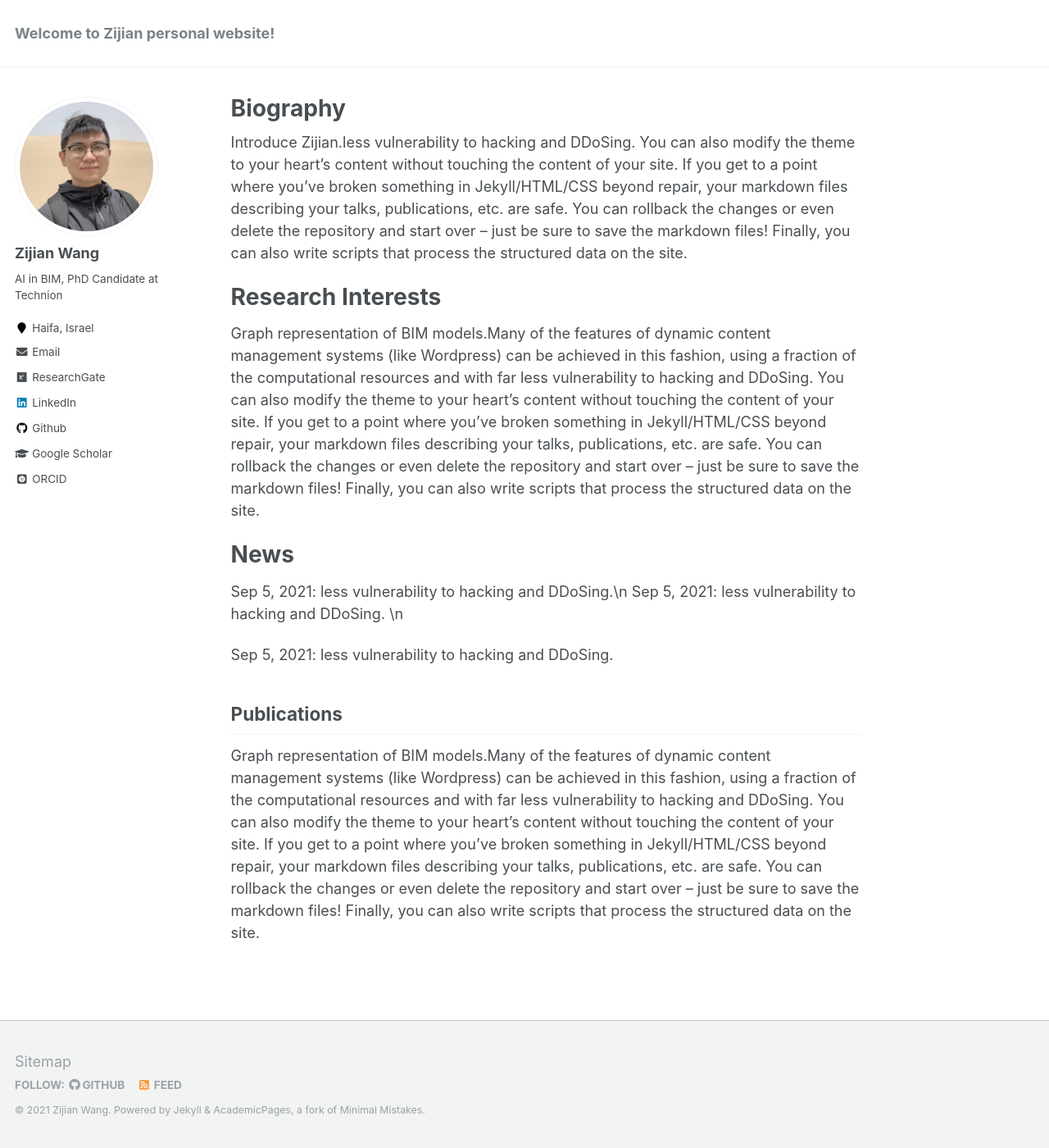
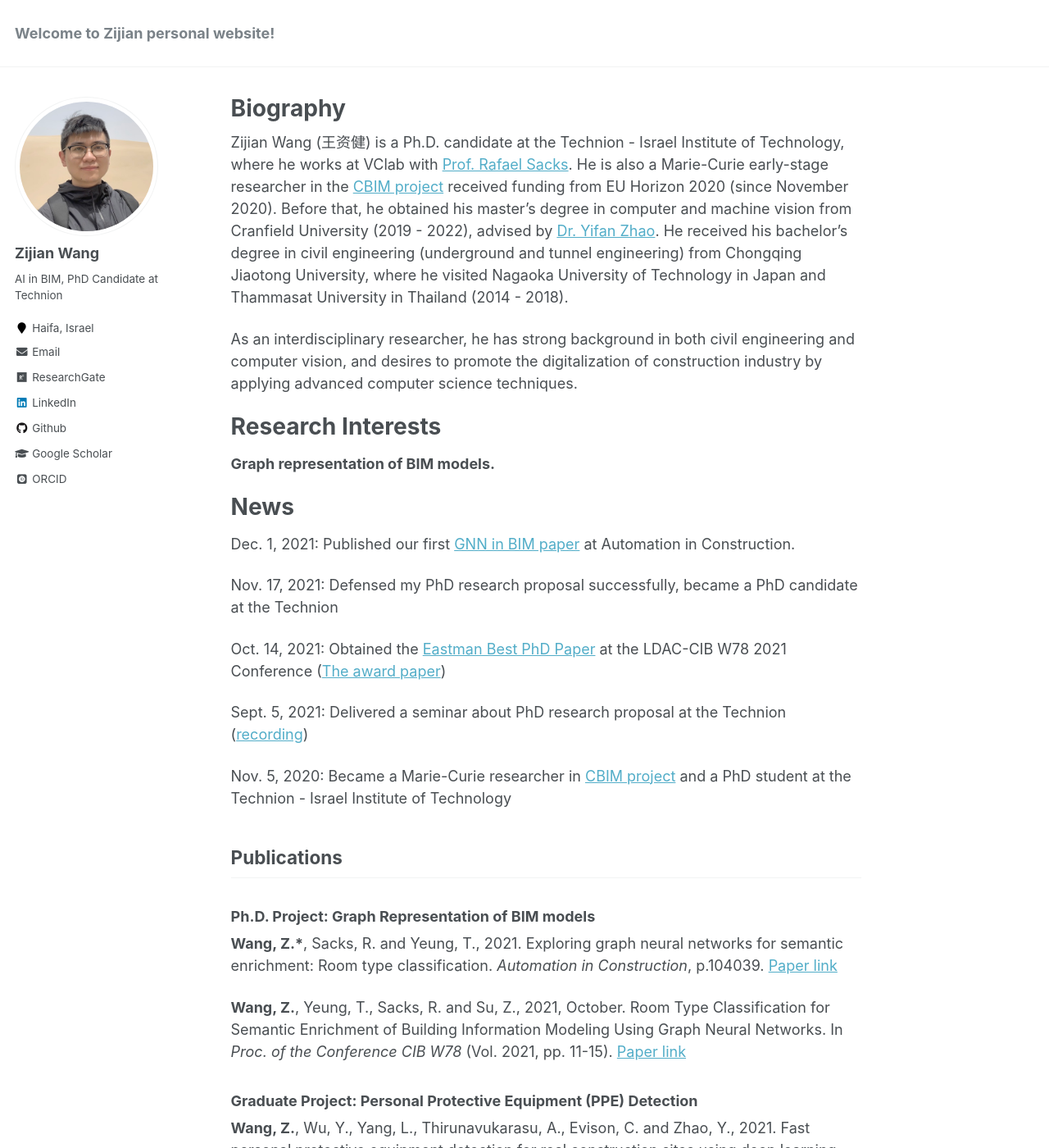
Before and after one commit to ZijianWang-ZW/zijianwang-zw.github.io, a Jekyll site: the page built from _pages/about.md, in a window 1280 px wide and 1400 px high. Shown: the whole window at 82% size. Built offline with Jekyll 4.4.1, drawn with Linux system fonts in a browser that asks for light colours; some web fonts are replaced; some of the changed text lies outside the part shown.

Commit message:
change about page

```diff
--- a/_pages/about.md
+++ b/_pages/about.md
@@ -8,23 +8,74 @@ redirect_from:
   - /about.html
 ---
 
-Introduce Zijian.less vulnerability to hacking and DDoSing. You can also modify the theme to your heart's content without touching the content of your site. If you get to a point where you've broken something in Jekyll/HTML/CSS beyond repair, your markdown files describing your talks, publications, etc. are safe. You can rollback the changes or even delete the repository and start over -- just be sure to save the markdown files! Finally, you can also write scripts that process the structured data on the site.
+Zijian Wang (王资健) is a Ph.D. candidate at the Technion - Israel Institute of Technology, where he works at VClab with [Prof. Rafael Sacks](https://sacks.net.technion.ac.il/). He is also a Marie-Curie early-stage researcher in the [CBIM project](https://cbim2020.net.technion.ac.il/) received funding from EU Horizon 2020 (since November 2020). Before that, he obtained his master's degree in computer and machine vision from Cranfield University (2019 - 2022), advised by [Dr. Yifan Zhao](https://www.cranfield.ac.uk/people/dr-yifan-zhao-1337015). He received his bachelor's degree in civil engineering (underground and tunnel engineering) from Chongqing Jiaotong University, where he visited Nagaoka University of Technology in Japan and Thammasat University in Thailand (2014 - 2018).
+
+
+
+As an interdisciplinary researcher, he has strong background in both civil engineering and computer vision, and desires to promote the digitalization of construction industry by applying advanced computer science techniques.
+
+
+
+
 
 
 Research Interests
 ======
-Graph representation of BIM models.Many of the features of dynamic content management systems (like Wordpress) can be achieved in this fashion, using a fraction of the computational resources and with far less vulnerability to hacking and DDoSing. You can also modify the theme to your heart's content without touching the content of your site. If you get to a point where you've broken something in Jekyll/HTML/CSS beyond repair, your markdown files describing your talks, publications, etc. are safe. You can rollback the changes or even delete the repository and start over -- just be sure to save the markdown files! Finally, you can also write scripts that process the structured data on the site.
+**Graph representation of BIM models.**
+
+
+
+
 
 News
 ======
-Sep 5, 2021: less vulnerability to hacking and DDoSing.\n
-Sep 5, 2021: less vulnerability to hacking and DDoSing. \n
+Dec. 1, 2021: Published our first [GNN in BIM paper](https://www.sciencedirect.com/science/article/abs/pii/S0926580521004908) at Automation in Construction.
 
-Sep 5, 2021: less vulnerability to hacking and DDoSing.
+
+
+Nov. 17, 2021: Defensed my PhD research proposal successfully, became a PhD candidate at the Technion
+
+
+
+Oct. 14, 2021: Obtained the [Eastman Best PhD Paper](https://www.linkedin.com/posts/cbim2020_cbim-bim-gnn-activity-6855036208762912768-vDRI) at the LDAC-CIB W78 2021 Conference ([The award paper](https://cbim2020.net.technion.ac.il/files/2021/10/w78-2021-paper-077.pdf))
+
+
+
+Sept. 5, 2021: Delivered a seminar about PhD research proposal at the Technion ([recording](https://www.youtube.com/watch?v=FPUmSKJYbcs&ab_channel=VirtualConstructionLabTechnion))
+
+
+
+Nov. 5, 2020: Became a Marie-Curie researcher in [CBIM project](https://cbim2020.net.technion.ac.il/) and a PhD student at the Technion - Israel Institute of Technology
 
 
 
 
 Publications
 ------
-Graph representation of BIM models.Many of the features of dynamic content management systems (like Wordpress) can be achieved in this fashion, using a fraction of the computational resources and with far less vulnerability to hacking and DDoSing. You can also modify the theme to your heart's content without touching the content of your site. If you get to a point where you've broken something in Jekyll/HTML/CSS beyond repair, your markdown files describing your talks, publications, etc. are safe. You can rollback the changes or even delete the repository and start over -- just be sure to save the markdown files! Finally, you can also write scripts that process the structured data on the site.
+### Ph.D. Project: Graph Representation of BIM models
+
+**Wang, Z.\***, Sacks, R. and Yeung, T., 2021. Exploring graph neural networks for semantic enrichment: Room type classification. *Automation in Construction*, p.104039. [Paper link](https://www.sciencedirect.com/science/article/abs/pii/S0926580521004908)
+
+
+
+**Wang, Z.**, Yeung, T., Sacks, R. and Su, Z., 2021, October. Room Type Classification for Semantic Enrichment of Building Information Modeling Using Graph Neural Networks. In *Proc. of the Conference CIB W78* (Vol. 2021, pp. 11-15). [Paper link](http://itc.scix.net/paper/w78-2021-paper-077)
+
+
+
+### Graduate Project: Personal Protective Equipment (PPE) Detection
+
+**Wang, Z.**, Wu, Y., Yang, L., Thirunavukarasu, A., Evison, C. and Zhao, Y., 2021. Fast personal protective equipment detection for real construction sites using deep learning approaches. *Sensors*, *21*(10), p.3478.[Paper link](https://doi.org/10.3390/s21103478), [Dataset in GitHub](https://github.com/ZijianWang1995/PPE_detection)
+
+
+
+### Graduate Project: Temperature Distribution in Cold-region Tunnels
+
+Peng, X., Yimin, W., **Wang, Z.\*** and Le, H., 2020. Distribution laws of freeze-thaw cycles and unsaturated concrete experiments in cold-region tunnels. *Cold Regions Science and Technology*, 172, p.102985. [Paper link](https://doi.org/10.1016/j.coldregions.2019.102985)
+
+Wu, Y., Xu, P., Li, W., **Wang, Z.**, Cai, Z. and Shao, S., 2020. Distribution rules and key features for the lining surface temperature of road tunnels in cold regions. *Cold regions science and technology*, 172, p.102979. [Paper link](https://doi.org/10.1016/j.coldregions.2019.102979)
+
+
+
+### Undergraduate Project: Tunnel 3D Reconstruction
+
+**Wang, Z.**, Ma H., Xiong Y., Yang Q., Zheng J.\*., 2018. The method of tunnel 3D reconstruction basing on changeable photography. *Science of Surveying and Mapping (in Chinese)*. 06, 72-77. [Paper link](https://kns.cnki.net/KCMS/detail/detail.aspx?dbcode=CJFQ&dbname=CJFDLAST2018&filename=CHKD201806012&v=MjcxNjJDVVI3cWZadVJ1Rml6aFVMdkpKaVhBYXJHNEg5bk1xWTlFWm9SOGVYMUx1eFlTN0RoMVQzcVRyV00xRnI=)
```
